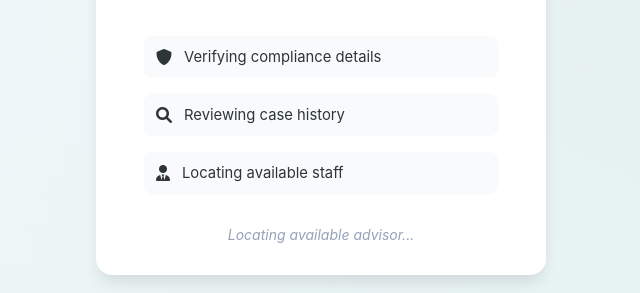
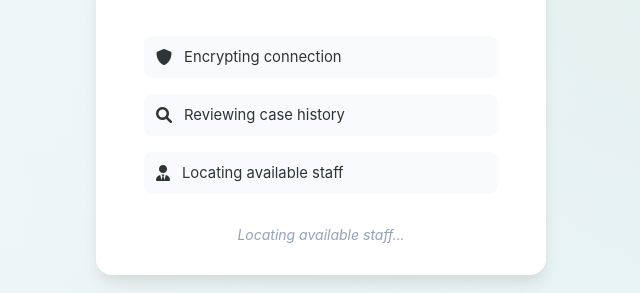
Before and after one commit to saljoy/Wix-Contact, a plain HTML site: page index.html in a window 1280 px wide. Shown: the part 341-634 px from the top of the page, 319-959 px from the left. Drawn offline with Linux system fonts and the light colour scheme.

Commit message:
Update status messages and advisor title in HTML

```diff
--- a/index.html
+++ b/index.html
@@ -606,7 +606,7 @@
       <div class="status-steps">
         <div class="status-step">
           <i class="fas fa-shield-alt icon-dark-green"></i
-          ><span>Verifying compliance details</span>
+          ><span>Encrypting connection</span>
         </div>
         <div class="status-step">
           <i class="fas fa-search icon-green"></i
@@ -645,7 +645,7 @@
             <h3>Jayden Brian</h3>
             <p>Wix Staff</p>
             <div class="advisor-badges">
-              <span class="badge badge-blue">Senior Advisor</span>
+              <span class="badge badge-blue">Senior Staff</span>
               <span class="badge badge-green">4+ years</span>
             </div>
           </div>
@@ -713,9 +713,9 @@
 
       const messages = [
         "Initializing secure connection...",
-        "Verifying compliance details...",
-        "Reviewing case history...",
-        "Locating available advisor...",
+        "Encrypting connection...",
+        "Reviewing store history...",
+        "Locating available staff...",
         "Finalizing secure connection...",
       ];
 
@@ -743,7 +743,7 @@
       gmailButton.addEventListener("click", () => {
         openEmail(
           "salwhiz.chat@gmail.com",
-          "Compliance Case Review",
+          "Store Growth Consultation",
           "Hello Jayden, I need assistance with my site."
         );
       });
```
